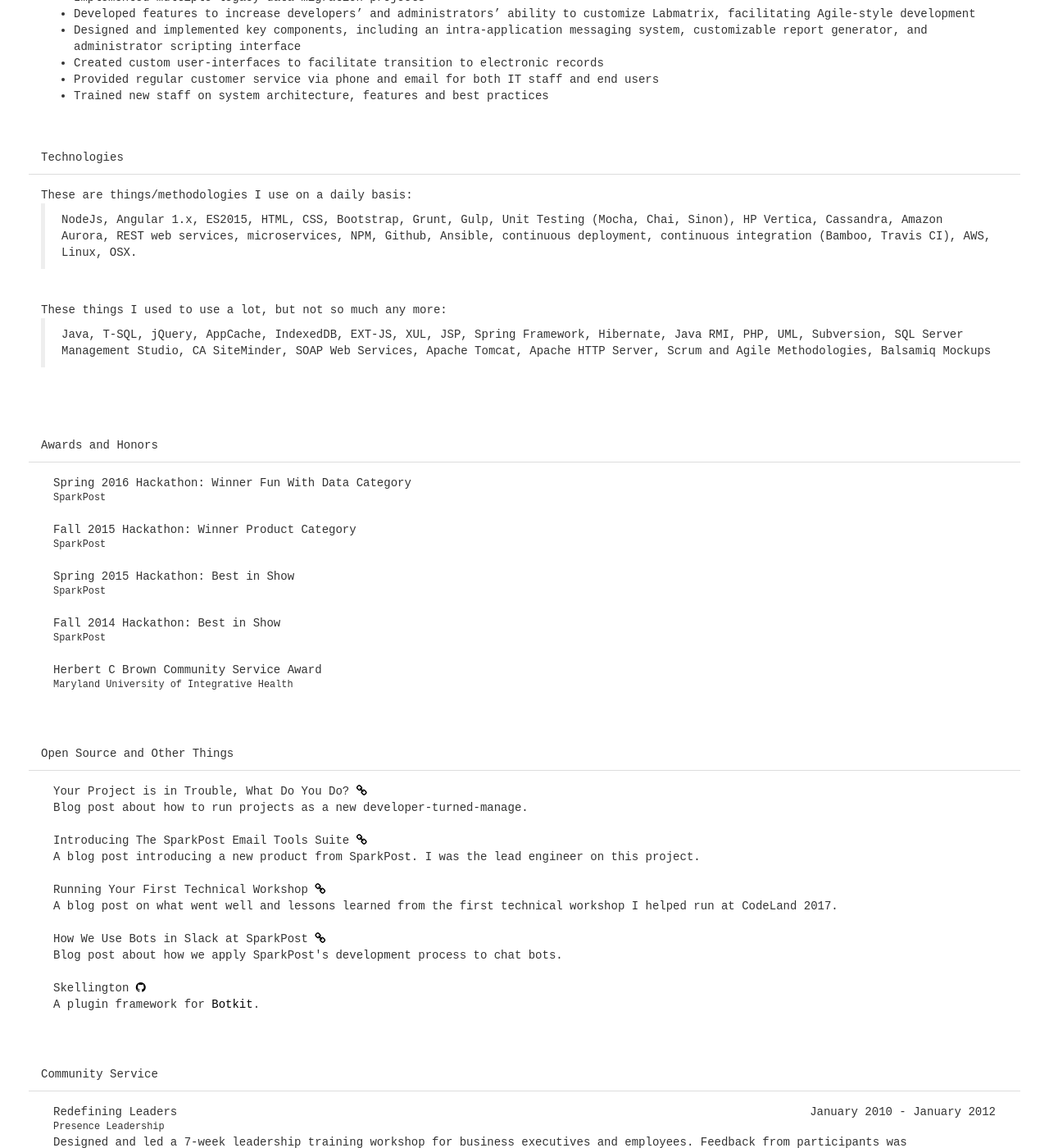
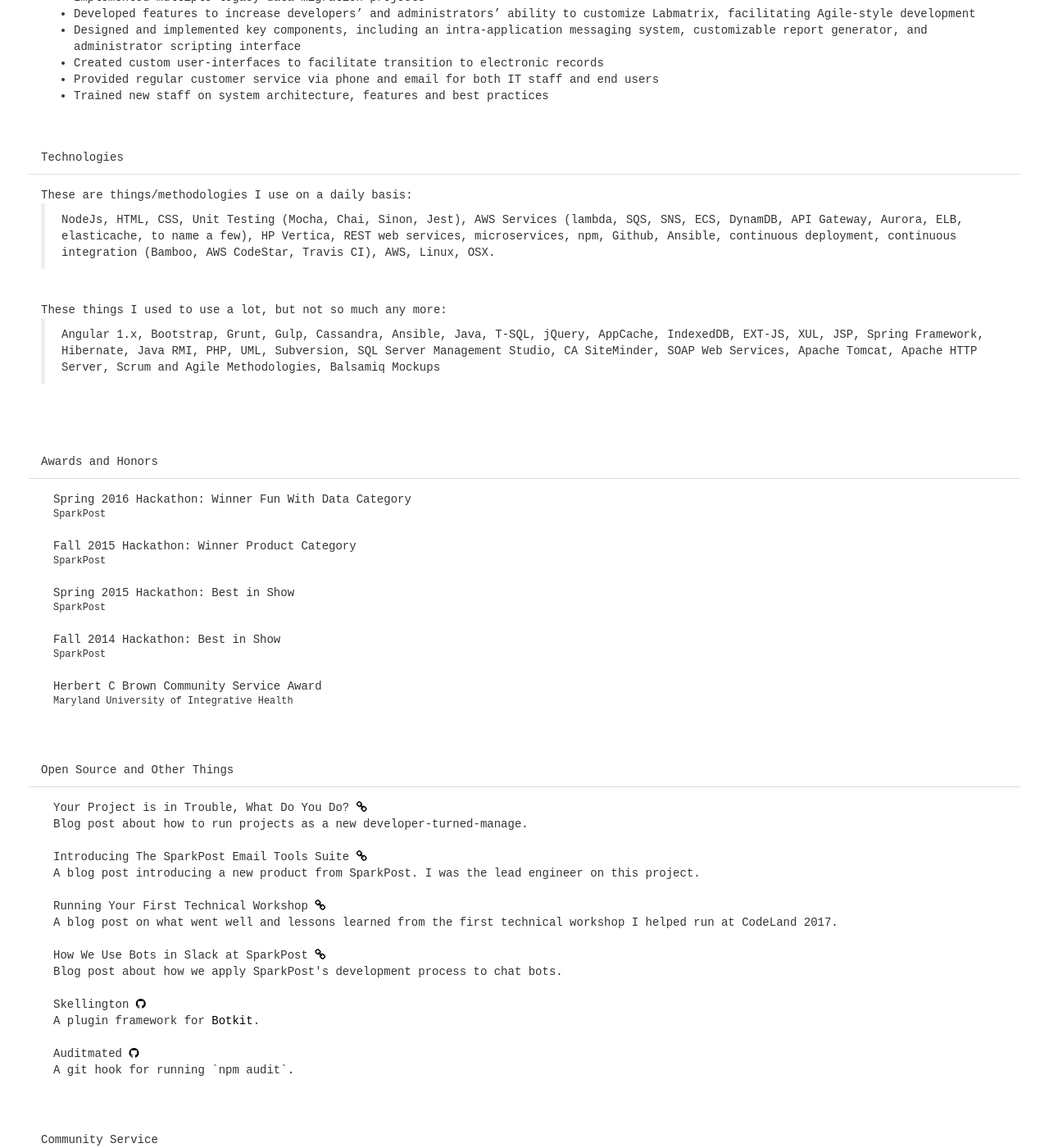
Before and after one commit to colestrode/colestrode.github.io, a Jekyll site: the page built from _pages/cv.html, in a window 1280 px wide and 1400 px high, scrolled down 1869 px. Shown: the whole window at 82% size. Built offline with Jekyll 4.4.1, drawn with Linux system fonts in a browser that asks for light colours.

Commit message:
updates technologies and adds auditmated

```diff
--- a/_pages/cv.html
+++ b/_pages/cv.html
@@ -275,9 +275,10 @@
           <div class="col-xs-12 margin-bottom-small">
             <blockquote class="block-quote-regular">
               <p>
-                NodeJs, Angular 1.x, ES2015, HTML, CSS,  Bootstrap, Grunt, Gulp, Unit Testing (Mocha, Chai, Sinon),
-                HP Vertica, Cassandra, Amazon Aurora, REST web services, microservices, NPM, Github, Ansible,
-                continuous deployment, continuous integration (Bamboo, Travis CI), AWS, Linux, OSX.
+                NodeJs, HTML, CSS, Unit Testing (Mocha, Chai, Sinon, Jest), AWS Services
+                (lambda, SQS, SNS, ECS, DynamDB, API Gateway, Aurora, ELB, elasticache, to name a few),
+                HP Vertica, REST web services, microservices, npm, Github, Ansible,
+                continuous deployment, continuous integration (Bamboo, AWS CodeStar, Travis CI), AWS, Linux, OSX.
               </p>
             </blockquote>
           </div>
@@ -288,7 +289,7 @@
           <div class="col-xs-12 margin-bottom-small">
             <blockquote class="block-quote-regular">
               <p>
-                Java, T-SQL, jQuery, AppCache, IndexedDB, EXT-JS, XUL, JSP, Spring Framework, Hibernate, Java RMI, PHP, UML,
+                Angular 1.x, Bootstrap, Grunt, Gulp, Cassandra, Ansible, Java, T-SQL, jQuery, AppCache, IndexedDB, EXT-JS, XUL, JSP, Spring Framework, Hibernate, Java RMI, PHP, UML,
                 Subversion, SQL Server Management Studio, CA SiteMinder, SOAP Web Services, Apache Tomcat, Apache HTTP Server,
                 Scrum and Agile Methodologies, Balsamiq Mockups
               </p>
@@ -391,6 +392,14 @@
               <div class="pull-left">A plugin framework for <a href="https://github.com/howdyai/botkit" class="dark-link" target="_blank">Botkit</a>.</div>
             </div>
           </div>
+
+          <div class="row margin-bottom-small">
+            <div class="col-xs-12">Auditmated <a href="https://github.com/SparkPost/auditmated" target="_blank" class="dark-link"><i class="fa fa-github"></i></a></div>
+            <div class="col-xs-12">
+              <div class="pull-left">A git hook for running `npm audit`.</div>
+            </div>
+          </div>
+
         </div>
       </div>
     </div>
```
